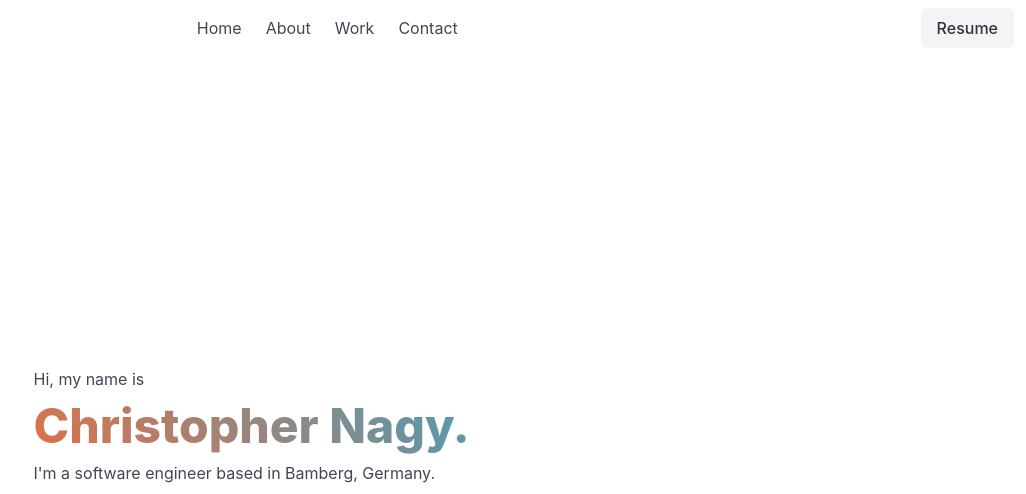
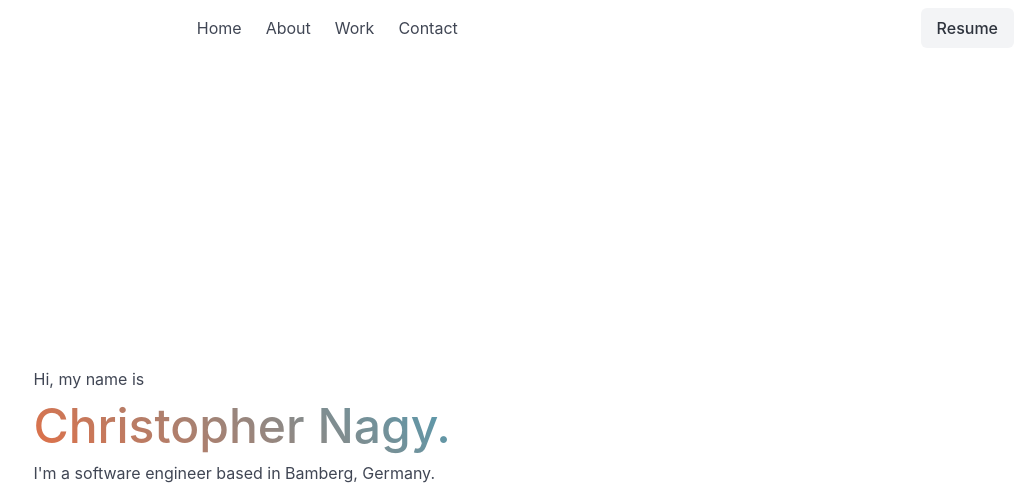
Before and after one commit to nagychris/nagychris.github.io, a plain HTML site: page index.html in a window 1280 px wide. Shown: the top 494 px of the page, without its empty margins (254-1280 px from the left). Drawn offline with nearby package versions, Linux system fonts and the light colour scheme.

Commit message:
reduce header font weight

```diff
--- a/index.html
+++ b/index.html
@@ -70,7 +70,7 @@
                     <div class="container is-max-tablet animate appear">
                         <p>Hi, my name is</p>
                         <p
-                            class="title my-1 py-1 is-size-1-tablet gradient-color animate appear delay-2"
+                            class="title my-1 py-1 is-size-1-tablet gradient-color animate appear has-text-weight-medium"
                         >
                             Christopher Nagy.
                         </p>
```
